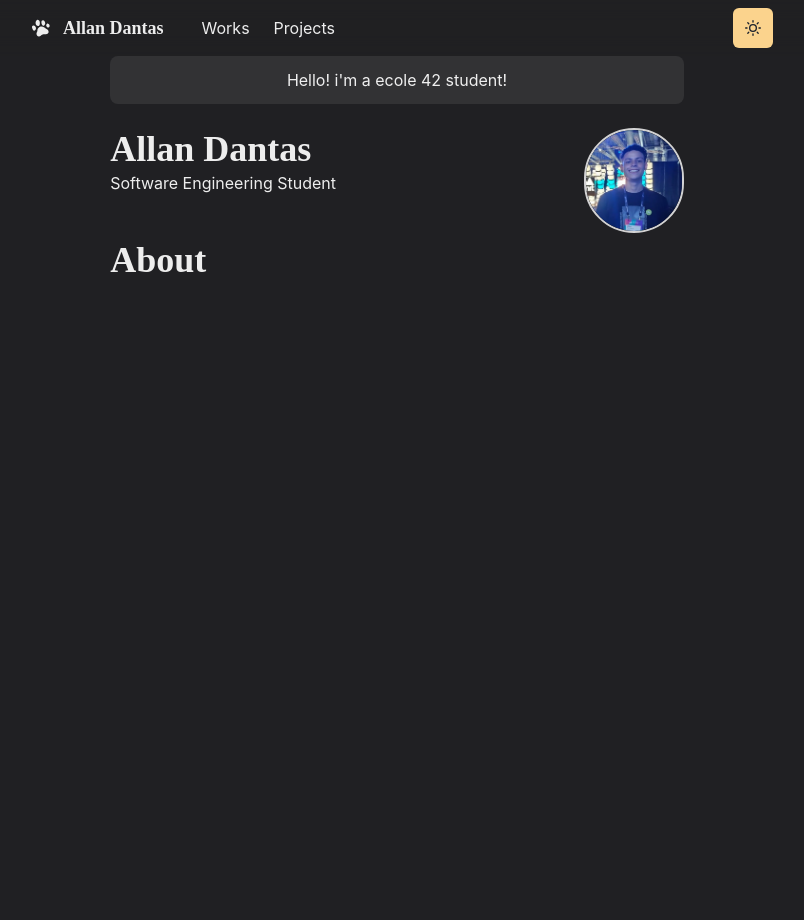
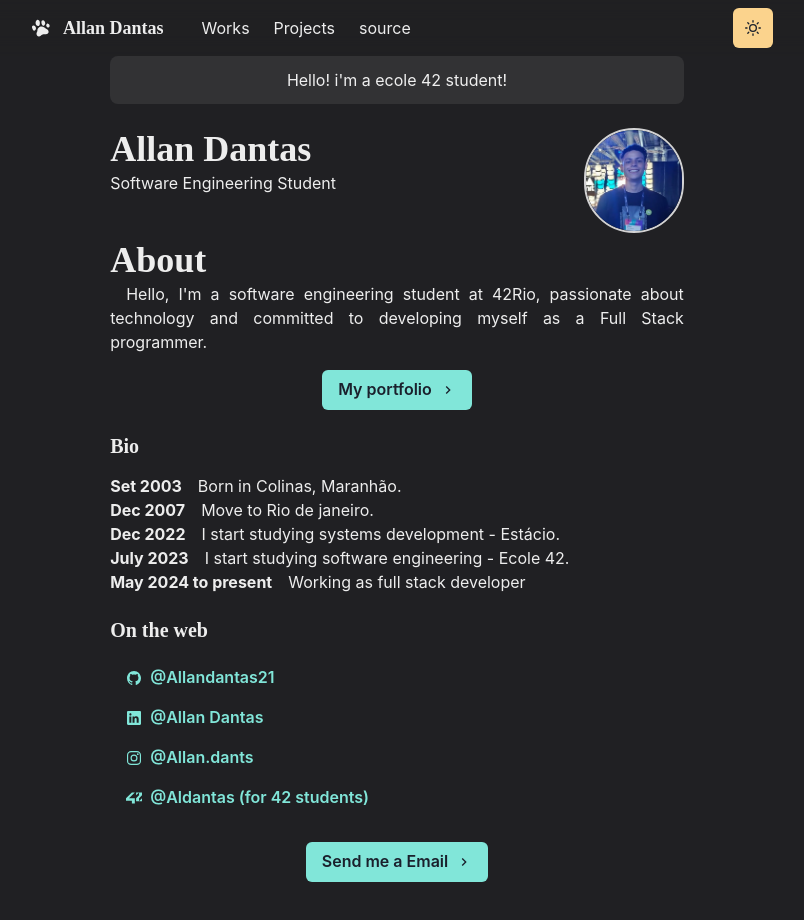
Before and after one commit to AllanDantas21/portfolio_website, a Next.js app: page / in a window 1280 px wide. Shown: the top 920 px of the page, without its empty margins (243-1047 px from the left). Before the commit the page ends 800 px from the top, so only its background shows below. Built offline with nearby package versions, Linux system fonts and the light colour scheme.

Commit message:
add index.js content

```diff
--- /dev/null
+++ b/components/bio.js
@@ -0,0 +1,12 @@
+import { Box } from '@chakra-ui/react'
+import styled from '@emotion/styled'
+
+export const BioSection = styled(Box)`
+  padding-left: 3.4em;
+  text-indent: -3.4em;
+`
+
+export const BioYear = styled.span`
+  font-weight: bold;
+  margin-right: 1em;
+`
--- a/components/layouts/main.js
+++ b/components/layouts/main.js
@@ -7,7 +7,6 @@ const Main = ({ children, router }) => {
         <Box as="main" pb={8}>
             <Head>
                 <meta name="viewport" content="width=device-width, initial-scale=1" />
-                <tittle>Allan Dantas - Homepage</tittle>
             </Head>
 
             <Navbar path={router.asPath} />
--- a/components/navbar.js
+++ b/components/navbar.js
@@ -16,7 +16,8 @@ import {
     useColorModeValue
 } from '@chakra-ui/react'
 import { HamburgerIcon } from '@chakra-ui/icons'
-import ThemeToggleButton from './theme-toggle-button.js';
+import ThemeToggleButton from './theme-toggle-button.js'
+
 
 const LinkItem = ({ href, path, children }) => {
     const active = path === href
@@ -43,12 +44,13 @@ const Navbar = props => {
           as="nav"
           w="100%"
           bg={useColorModeValue('#fffff40', '#20202380')}
-          style={{backdropFilter:'blur(10px'}}
-          zindex={1}
+          style={{backdropFilter:'blur(10px)'}}
+          zindex={2}
         {...props}
         >
          <Container
-            display="flex" p={2}
+            display="flex"
+            p={2}
             maxW="container.md"
             wrap="wrap"
             align="center"
@@ -61,17 +63,29 @@ const Navbar = props => {
             </Flex>
 
             <Stack
-            direction={{base: 'collumn', md: 'row'}}
-            display={{base: 'none', md: 'flex'}}
-            width={{base: 'full', md: 'auto'}}
+            direction={{ base: 'column', md: 'row' }}
+            display={{ base: 'none', md: 'flex' }}
+            width={{ base: 'full', md: 'auto' }}
+            alignItems="center"
             flexGrow={1}
-            mt={{base: 4, nmd: 0}}
+            mt={{ base: 4, md: 0 }}
             >
                 <LinkItem  href="/works" path={path}>
                 Works
                 </LinkItem>
                 <LinkItem  href="/Projects" path={path}>
                 Projects
+                </LinkItem>
+                <LinkItem
+                target="_blank"
+                href="https://github.com/AllanDantas21"
+                path={path}
+                display="inline-flex"
+                alignItems="center"
+                style={{ gap: 4 }}
+                pl={2}
+                >
+                source
                 </LinkItem>
             </Stack>
 
--- a/components/paragraph.js
+++ b/components/paragraph.js
@@ -1,6 +1,9 @@
-import styled from "@emotion/styled/macro";
+import styled from '@emotion/styled'
 
 const Paragraph = styled.p`
-text-align: justify;
-text-indent: 1em;
+  text-align: justify;
+  text-indent: 1em;
+  hyphens: auto;
 `
+
+export default Paragraph
--- a/package.json
+++ b/package.json
@@ -19,6 +19,7 @@
     "framer-motion": "^11.1.7",
     "next": "^14.2.3",
     "react": "^18.2.0",
-    "react-dom": "^18.2.0"
+    "react-dom": "^18.2.0",
+    "react-icons": "^5.1.0"
   }
 }
--- a/pages/index.js
+++ b/pages/index.js
@@ -1,10 +1,20 @@
+import NextLink from 'next/link'
 import {
      Container,
      Box,
      Heading,
      Image,
+     Button,
+     List,
+     ListItem,
+     Link,
      useColorModeValue } from '@chakra-ui/react'
+import { ChevronRightIcon, EmailIcon } from '@chakra-ui/icons'
+import { IoLogoLinkedin, IoLogoInstagram, IoLogoGithub } from 'react-icons/io5'
 import Section from '../components/section.js'
+import Paragraph from '../components/paragraph.js'
+import { BioSection, BioYear } from '../components/bio.js'
+import { Si42 } from "react-icons/si"
 
 const Page = () => {
     return (
@@ -16,7 +26,6 @@ const Page = () => {
         align="center">
                 Hello! i'm a ecole 42 student!
             </Box>
-
             <Box display={{md:'flex'}}>
                 <Box flexGrow={1}>
                     <Heading as="h2" Variant="page-title">
@@ -41,13 +50,115 @@ const Page = () => {
              </Box>
             </Box>
           <Section delay={0.1}>
-            <Heading as="h5" Variant="section-title">
+            <Heading as="h3" Variant="section-title">
             About
             </Heading>
-            {/* <Paragraph>
-                asdaipduioa
-            </Paragraph> */}
+            <Paragraph>
+            Hello, I'm a software engineering student at 42Rio,
+            passionate about technology and
+            committed to developing myself as a Full Stack programmer.
+            </Paragraph>
+          <Box align="center" my={4}>
+          <Button
+            as={NextLink}
+            href="/projects"
+            scroll={false}
+            rightIcon={<ChevronRightIcon />}
+            colorScheme="teal"
+          >
+            My portfolio
+          </Button>
+        </Box>
           </Section>
+
+          <Section delay={0.2}>
+            <Heading as="h3" variant='section-title'>
+            Bio
+            </Heading>
+            <BioSection>
+              <BioYear> Set 2003</BioYear>
+              Born in Colinas, Maranhão.
+            </BioSection>
+            <BioSection>
+              <BioYear> Dec 2007</BioYear>
+              Move to Rio de janeiro.
+            </BioSection>
+            <BioSection>
+              <BioYear> Dec 2022</BioYear>
+              I start studying systems development - Estácio.
+            </BioSection>
+            <BioSection>
+              <BioYear> July 2023</BioYear>
+              I start studying software engineering - Ecole 42.
+            </BioSection>
+            <BioSection>
+              <BioYear> May 2024 to present</BioYear>
+              Working as full stack developer
+            </BioSection>
+          </Section>
+
+          <Section delay={0.3}>
+        <Heading as="h3" variant="section-title">
+          On the web
+        </Heading>
+        <List>
+          <ListItem>
+            <Link href="https://github.com/Allandantas21" target="_blank">
+              <Button
+                variant="ghost"
+                colorScheme="teal"
+                leftIcon={<IoLogoGithub />}
+              >
+                @Allandantas21
+              </Button>
+            </Link>
+          </ListItem>
+          <ListItem>
+            <Link href="https://www.linkedin.com/in/adn21/" target="_blank">
+              <Button
+                variant="ghost"
+                colorScheme="teal"
+                leftIcon={<IoLogoLinkedin />}
+              >
+                @Allan Dantas
+              </Button>
+            </Link>
+          </ListItem>
+          <ListItem>
+            <Link href="https://instagram.com/Allan.dants" target="_blank">
+              <Button
+                variant="ghost"
+                colorScheme="teal"
+                leftIcon={<IoLogoInstagram />}
+              >
+                @Allan.dants
+              </Button>
+            </Link>
+          </ListItem>
+          <ListItem>
+            <Link href="https://profile.intra.42.fr/users/aldantas" target="_blank">
+              <Button
+                variant="ghost"
+                colorScheme="teal"
+                leftIcon={<Si42 />}
+              >
+                @Aldantas (for 42 students)
+              </Button>
+            </Link>
+          </ListItem>
+        </List>
+        </Section>
+        <Box align="center" my={4}>
+          <Button
+            as={NextLink}
+            href="mailto:Allandantas21@gmail.com"
+            scroll={false}
+            rightIcon={<ChevronRightIcon />}
+            colorScheme="teal"
+          >
+            Send me a Email
+          </Button>
+        </Box>
         </Container>
 )
 }
```
Also changed, not shown: 1 other file (tests, documents, lock files or other folders).
